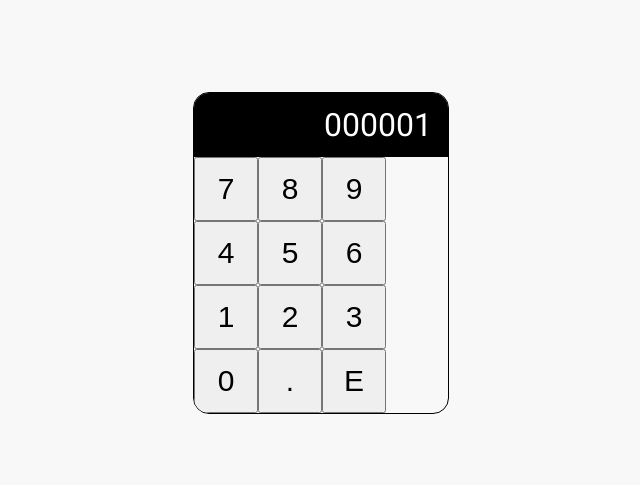
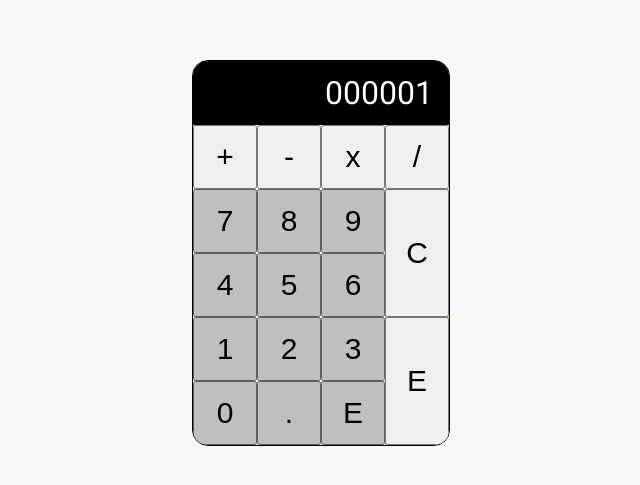
Before and after one commit to kortkamp/rpn-calc, a React (Create React App) app: page / in a window 1280 px wide. Shown: the part 147-632 px from the top of the page, without its empty margins (319-959 px from the left). Built offline with nearby package versions, Linux system fonts and the light colour scheme.

Commit message:
feat: implement UI

```diff
--- a/src/components/Keyboard.tsx
+++ b/src/components/Keyboard.tsx
@@ -1,5 +1,7 @@
 import { DigitKeyboard } from "./DigitKeyboard"
+import { Key } from "./Key"
 
+import '../styles/keyboard.scss'
 
 export function Keyboard(){
 
@@ -7,15 +9,33 @@ export function Keyboard(){
     console.log(keyName)
   }
 
+  function handleOperation(){
+
+  }
 
 
 
   return(
     <div className= 'keyboard-calc'>
-      <div className= 'operation-keyboard'>
+
+      <div className='operation-keyboard'>
+        <Key label='+' keyFunction={handleOperation} />
+        <Key label='-' keyFunction={handleOperation} />
+        <Key label='x' keyFunction={handleOperation} />
+        <Key label='/' keyFunction={handleOperation} />
+      </div>
+
+      <DigitKeyboard handleDigit = {handleDigit} />
+
+
+      <div className='data-keyboard'>
+        <Key label='C' keyFunction={handleOperation} />
+        <Key label='E' keyFunction={handleOperation} />
+
+
 
       </div>
-      <DigitKeyboard handleDigit = {handleDigit} />
+
     </div>
   )
 }
--- /dev/null
+++ b/src/components/OperationKeyboard.tsx
@@ -0,0 +1,6 @@
+export function OperationKeyboard(){
+
+  return(
+    <div></div>
+  )
+}
--- /dev/null
+++ b/src/services/operations.ts
@@ -0,0 +1,3 @@
+export function operate(){
+
+}
--- a/src/styles/calc.scss
+++ b/src/styles/calc.scss
@@ -1,5 +1,7 @@
 .calc {
-  width: 256px;
+
+
+  width: 258px;
 
   border: 1px solid black;
 
@@ -7,4 +9,5 @@
 
   overflow: hidden;
 
+
 }
--- a/src/styles/digitKeyboard.scss
+++ b/src/styles/digitKeyboard.scss
@@ -2,4 +2,6 @@
   display: flex;
   flex-wrap: wrap;
   width: 192px;
+
+  filter: brightness(0.8);
 }
--- /dev/null
+++ b/src/styles/keyboard.scss
@@ -0,0 +1,14 @@
+.keyboard-calc {
+  display: flex;
+  flex-wrap: wrap;
+
+  .data-keyboard {
+    background: chartreuse;
+    display: flex;
+    flex-wrap: wrap;
+    flex-direction: column;
+    *{
+      flex: 1;
+    }
+  }
+}
```
